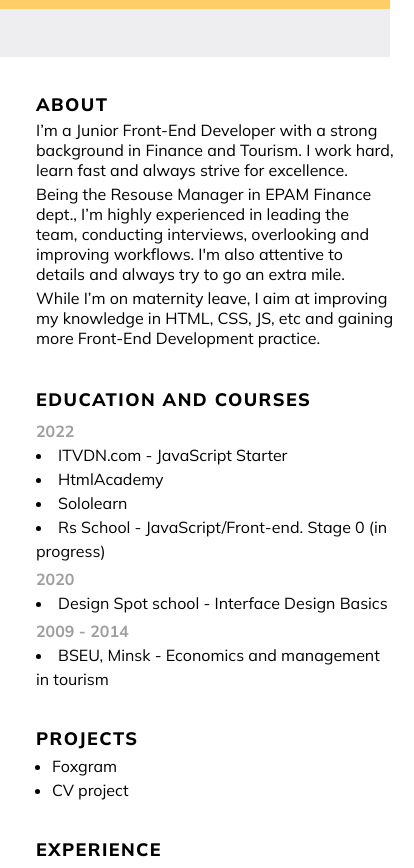
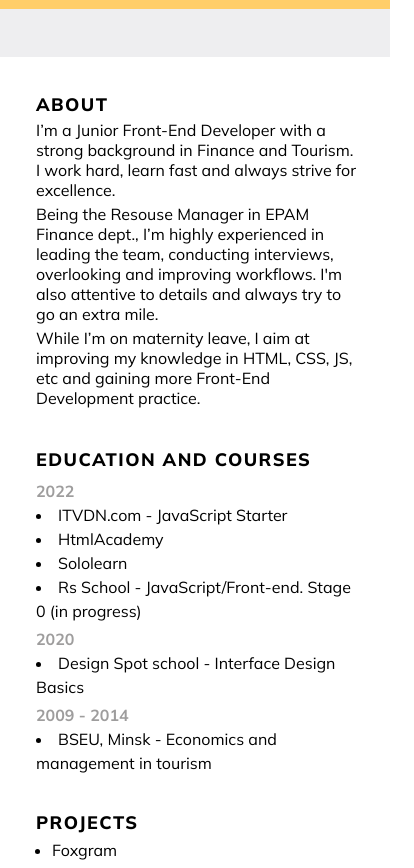
Before and after one commit to 9fogel/rsschool-cv, a plain HTML site: page index.html in a window 390 px wide. Shown: the part 1132-2000 px from the top of the page, 414 px wide, since content can reach past the window. Drawn offline with Linux system fonts and the light colour scheme; files whose address does not match are found by name.

Commit message:
fix: horizontal scroll <568px

```diff
--- a/style.css
+++ b/style.css
@@ -79,7 +79,7 @@ button:hover {
   justify-content: flex-end;
   align-items: center;
   height: 50px;
-  padding-right: 40px;
+  padding-right: 62px;
   list-style: none;
 }
 
@@ -309,6 +309,7 @@ code {
 
 
 @media (max-width: 1240px) {
+
   .right-column {
     margin-top: 100px;
     margin-left: 36px;
@@ -327,6 +328,7 @@ code {
 
 
 @media (max-width: 1024px) {
+
   .burger {
     display: block;
     position: absolute;
@@ -398,6 +400,11 @@ code {
   .right-column1,
   .right-column2 {
     width: 100%;
+    padding-right: 12px;
+  }
+
+  .right-column2 {
+    padding-bottom: 24px;
   }
 
   .section-left,
@@ -419,7 +426,9 @@ code {
   }
 }
 
+
 @media (max-width: 768px) {
+
   .burger {
     right: 4px;
   }
@@ -441,7 +450,9 @@ code {
   }
 }
 
+
 @media (max-width: 568px) {
+
   .navigation {
     background-color: #ffffff;
   }
@@ -457,9 +468,13 @@ code {
   }
 
   .right-column {
-    margin-top: 0px;
-    margin-left: 24px;
-    margin-bottom: 36px;
+    padding: 0;
+    margin: 0;
+  }
+
+  .right-column1,
+  .right-column2 {
+    padding-left: 24px;
   }
 
   .main-title {
@@ -486,6 +501,7 @@ code {
   }
 }
 
+
 @media (max-width: 450px) {
   .main-title {
     width: fit-content;
```
